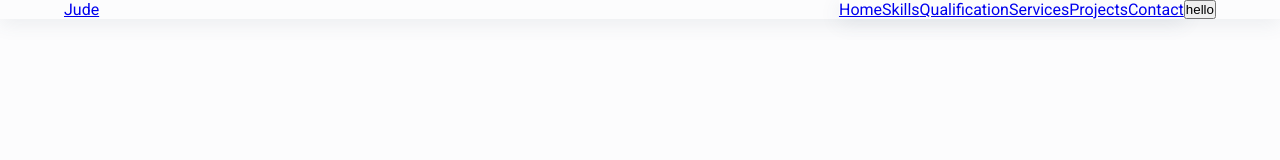
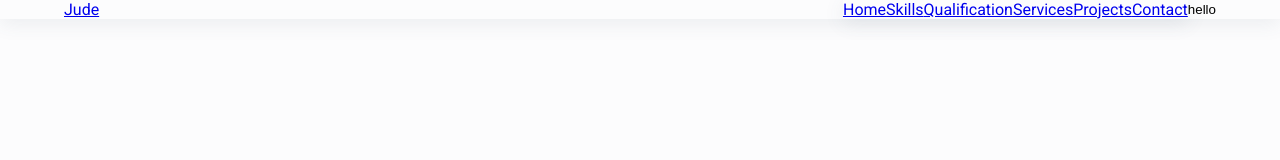
Before and after one commit to jude-kwofie/portifolio, a React (Vite) app: page / in a window 1280 px wide. Shown: the top 160 px of the page. Built offline with nearby package versions, Linux system fonts and the light colour scheme.

Commit message:
feat: added button component

```diff
--- /dev/null
+++ b/src/assets/styles/common/ButtonStyles.ts
@@ -0,0 +1,25 @@
+import styled from "styled-components";
+
+export const Button = styled.button`
+  color: #bf4f74;
+  font-size: 1em;
+  margin: 1em;
+  padding: 0.25em 1em;
+  border: 2px solid #bf4f74;
+  border-radius: 3px;
+`;
+
+export const TransparentButtonStyled = styled.button`
+  background: transparent;
+  border: none;
+  cursor: pointer;
+  display: flex;
+  align-items: center;
+  justify-content: center;
+  padding: 0;
+  transition: opacity 0.2s;
+
+  &:hover {
+    opacity: 0.8;
+  }
+`;
--- /dev/null
+++ b/src/assets/styles/common/index.ts
@@ -0,0 +1 @@
+export { TransparentButtonStyled } from "./ButtonStyles";
--- a/src/components/Header.tsx
+++ b/src/components/Header.tsx
@@ -2,6 +2,7 @@ import { NavBar, Switch } from "."; // Update the correct import path
 import { HeaderStyles } from "../assets/styles";
 import { MenuOpen, Close } from "@material-ui/icons";
 import { useToggle } from "../hooks";
+import { TransparentButton } from "./common";
 
 export type MenuTogglerType = {
   istoggled: boolean;
--- a/src/components/Switch.tsx
+++ b/src/components/Switch.tsx
@@ -1,5 +1,6 @@
 import React from "react";
 import { useTheme } from "../context";
+import { TransparentButton } from "./common";
 
 export const Switch: React.FC = () => {
   const { toggleTheme } = useTheme();
@@ -7,5 +8,5 @@ export const Switch: React.FC = () => {
     toggleTheme();
   };
 
-  return <button onClick={handleClick}>hello</button>;
+  return <TransparentButton onClick={handleClick}>hello</TransparentButton>;
 };
--- /dev/null
+++ b/src/components/common/Button.tsx
@@ -0,0 +1,17 @@
+import { TransparentButtonStyled } from "../../assets/styles/common";
+
+type ButtonProps = {
+  onClick: () => void;
+  children: React.ReactNode;
+};
+
+export const TransparentButton: React.FC<ButtonProps> = ({
+  onClick,
+  children,
+}) => {
+  return (
+    <TransparentButtonStyled onClick={onClick}>
+      {children}
+    </TransparentButtonStyled>
+  );
+};
--- /dev/null
+++ b/src/components/common/index.ts
@@ -0,0 +1 @@
+export { TransparentButton } from "./Button";
```
